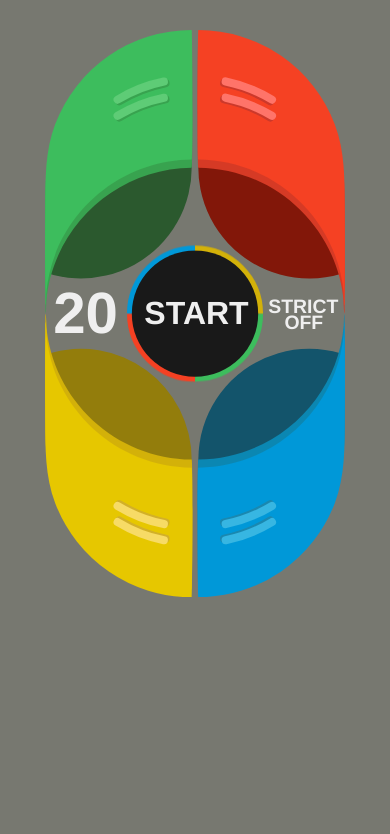
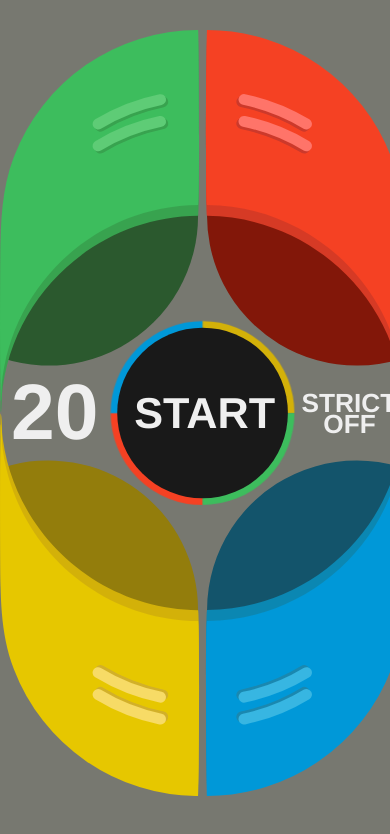
Before and after one commit to alexwilkerson/simonsays, a plain HTML site: page index.html in a window 390 px wide. Drawn offline with nearby package versions, Linux system fonts and the light colour scheme.

Commit message:
checking height on iphone

```diff
--- a/style.css
+++ b/style.css
@@ -3,9 +3,7 @@ body {
 }
 
 .container {
-  width: 100vw;
-  max-width: 300px;
-  max-height: 100vh;
+  width: 48vh;
   margin: 0 auto;
   padding-top: 30px;
 }
```
